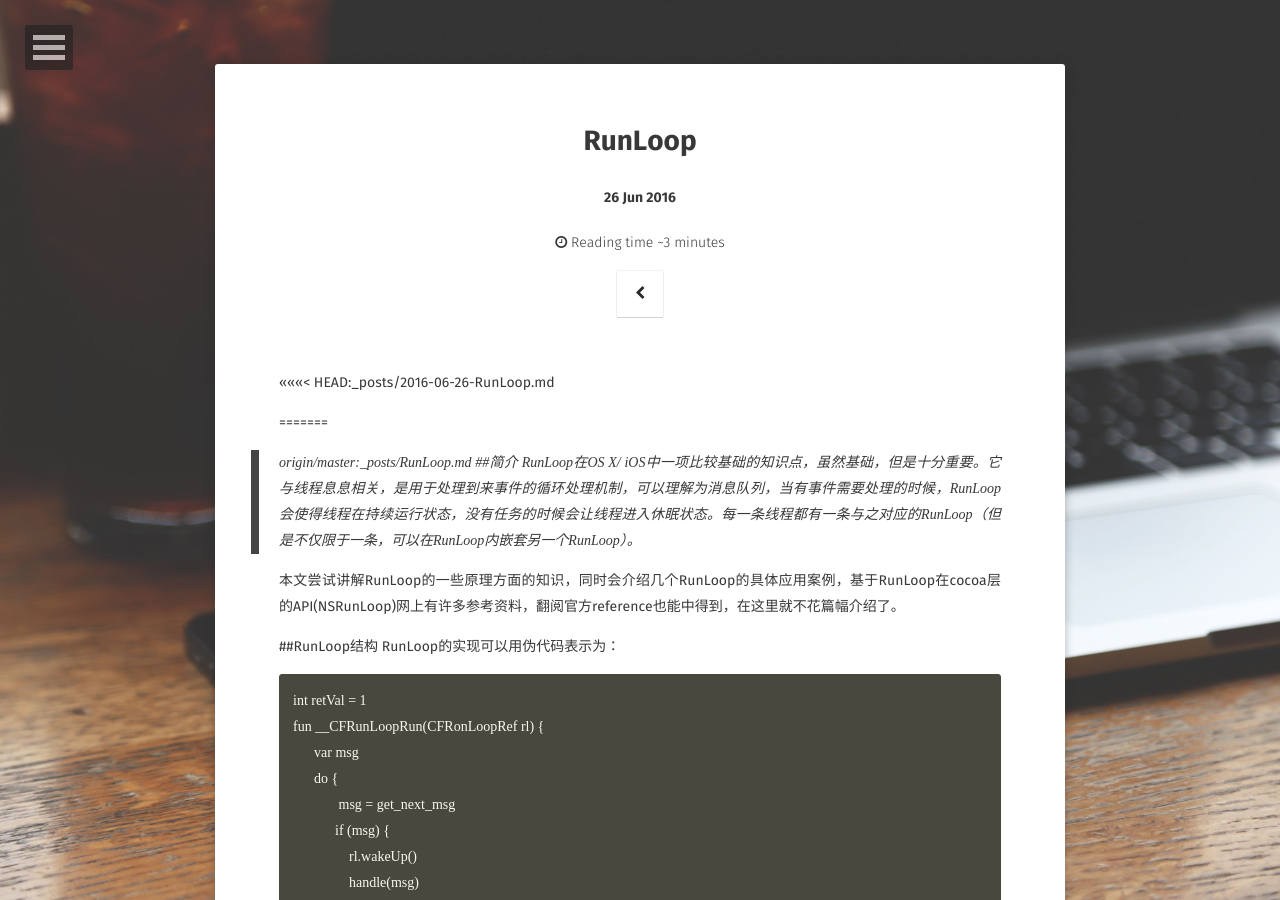
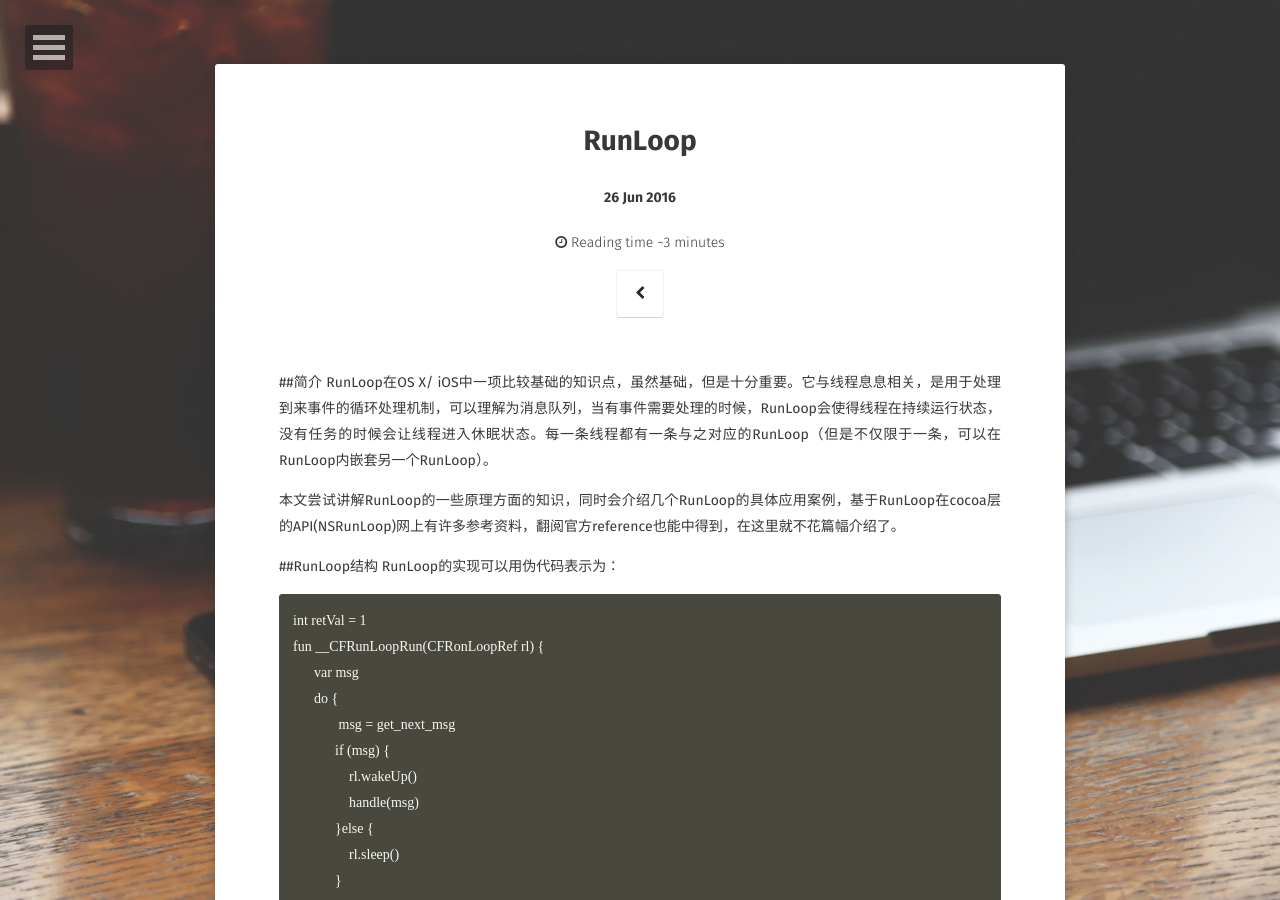
Before and after one commit to nuclearDev/nuclearDev.github.io, a Jekyll site: the page built from _posts/2016-06-26-RunLoop.md, in a window 1280 px wide and 900 px high. Built offline with Jekyll 4.4.1, drawn with Linux system fonts in a browser that asks for light colours; some web fonts are replaced; comment, search, counter and statistics services are not loaded.

Commit message:
Update 2016-06-26-RunLoop.md

```diff
--- a/_posts/2016-06-26-RunLoop.md
+++ b/_posts/2016-06-26-RunLoop.md
@@ -6,10 +6,7 @@ excerpt: "RunLoop"
 tags: [iOS RunLoop CFRunLoop 线程 ]
 comments: true
 ---
-<<<<<<< HEAD:_posts/2016-06-26-RunLoop.md
 
-=======
->>>>>>> origin/master:_posts/RunLoop.md
 ##简介
 RunLoop在OS X/ iOS中一项比较基础的知识点，虽然基础，但是十分重要。它与线程息息相关，是用于处理到来事件的循环处理机制，可以理解为消息队列，当有事件需要处理的时候，RunLoop会使得线程在持续运行状态，没有任务的时候会让线程进入休眠状态。每一条线程都有一条与之对应的RunLoop（但是不仅限于一条，可以在RunLoop内嵌套另一个RunLoop）。
 
```
